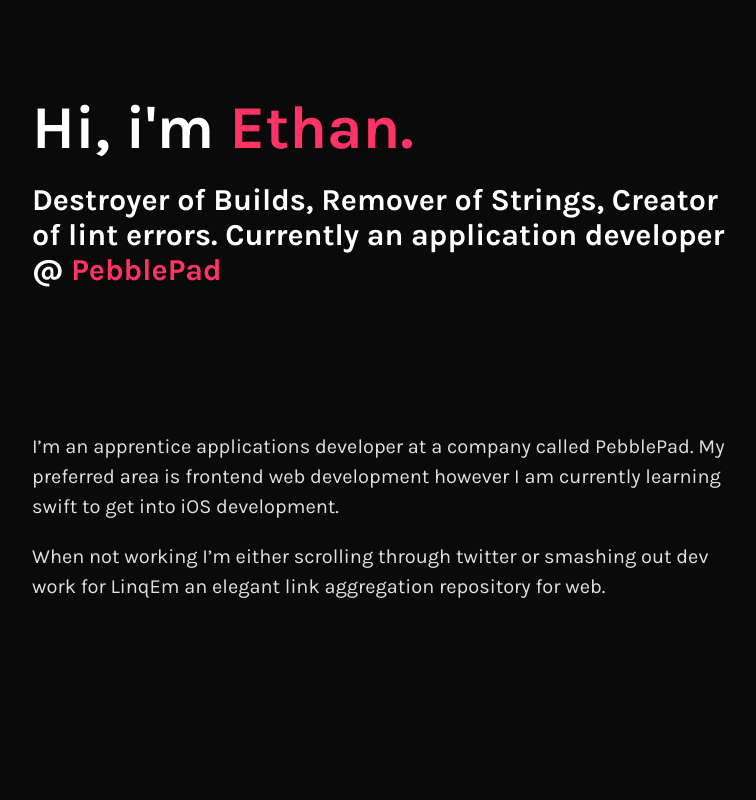
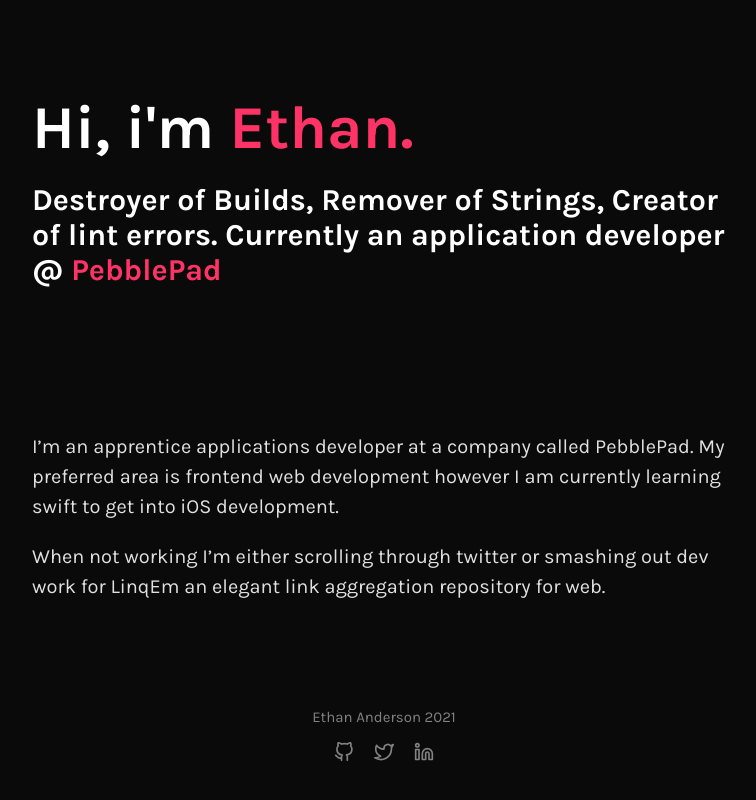
Before and after one commit to ZaphodAndo/personal-site, a Next.js app: page / in a window 1280 px wide. Shown: the part 288-1088 px from the top of the page, without its empty margins (256-1012 px from the left). Before the commit the page ends 890 px from the top, so only its background shows below. Built offline with nearby package versions, Linux system fonts and the light colour scheme.

Commit message:
Added a footer component

```diff
--- /dev/null
+++ b/components/Footer/Footer.module.css
@@ -0,0 +1,13 @@
+.footer {
+  display: flex;
+  flex-direction: column;
+  align-items: center;
+  margin: 100px 0 100px 0;
+}
+
+.footer p {
+  color: #828282;
+  font-size: 15px;
+  line-height: 30px;
+  margin-bottom: 10px;
+}
--- /dev/null
+++ b/components/Footer/Footer.tsx
@@ -0,0 +1,14 @@
+import React from "react";
+import SocialLinks from "../SocialLinks/SocialLinks";
+import styles from "./Footer.module.css";
+
+function Footer() {
+  return (
+    <div className={styles.footer}>
+      <p>Ethan Anderson 2021</p>
+      <SocialLinks colour="#828282" />
+    </div>
+  );
+}
+
+export default Footer;
--- a/components/Layout/Layout.tsx
+++ b/components/Layout/Layout.tsx
@@ -1,5 +1,6 @@
 import React from "react";
 import NavBar from "../NavBar/NavBar";
+import Footer from "../Footer/Footer";
 import styles from "./Layout.module.css";
 
 function Layout({ children }) {
@@ -7,6 +8,7 @@
     <div className={styles.content}>
       <NavBar />
       {children}
+      <Footer />
     </div>
   );
 }
```
